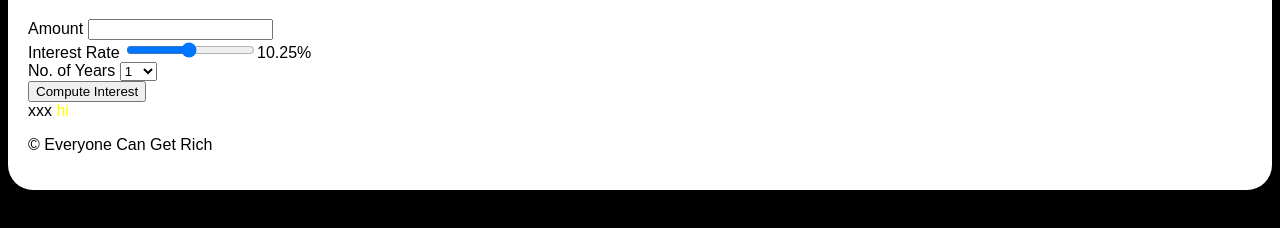
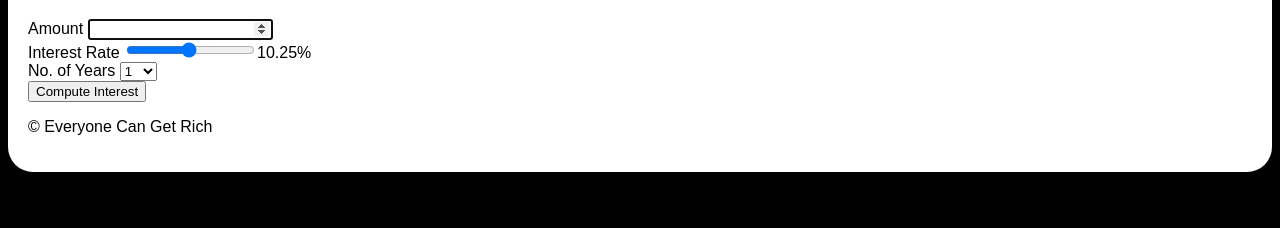
Before and after one commit to solajk/solajk.github.io, a plain HTML site: page interest-cal/index.html in a window 1280 px wide. Both pictures are taken after a click on the button "Compute Interest". Shown: the part 90-318 px from the top of the page. Drawn offline with Linux system fonts and the light colour scheme.

Commit message:
saving 021421

```diff
--- a/interest-cal/index.html
+++ b/interest-cal/index.html
@@ -9,8 +9,8 @@
         <div class="maindiv">
             <h1>Simple Interest Calculator</h1>
 
-            Amount <input type="number"  id="principal">  <br>
-            Interest Rate <input type="range" id="rate" min='1' max='20' step='0.25' value='10.25' onchange="displayRate()"><span id="rate display">10.25%</span>  <br>
+            Amount <input type="number"  id="principal">  <br/>
+            Interest Rate <input type="range" id="rate" min='1' max='20' step='0.25' value='10.25' onchange="displayRate()"><span id="rate display">10.25%</span>  <br/>
             No. of Years <select id="years">
                 <option value='1'>1</option>
                 <option value='2'>2</option>
@@ -22,11 +22,10 @@
                 <option value='8'>8</option>
                 <option value='9'>9</option>
                 <option value='10'>10</option>
-                </select><br>
-            <!--Interest : <span id="result"></span><br>-->
+                </select><br/>
 
-            <button onclick="compute()">Compute Interest</button><br>
-            <span id="result">Interest: </span>
+            <button onclick="compute()">Compute Interest</button><br/>
+            <span id="result"></span>
 
 
         <footer>
--- a/interest-cal/script.js
+++ b/interest-cal/script.js
@@ -1,14 +1,21 @@
-function messageTemplate(principal, rate, year, finalYear) {
-    return `xxx
-    <span class="yellow">${principal}hi</span>`
+function messageTemplate(principal, rate, interest, finalYear) {
+    return `If you deposit <span class="yellow">${principal}</span>,<br/>
+    at an interest rate of <span class="yellow">${rate}%</span>.<br/>
+    You will receive an amount of <span class="yellow">${interest}</span>,<br/>
+    in the year <span class="yellow">${finalYear}</span>`
 }
-
-
 function compute() {
     //get values from user input
     var principal = document.getElementById("principal").value;
     var rate = document.getElementById("rate").value;
-    var years = document.getElementById("years").value;
+    var years = parseInt(document.getElementById("years").value);
+    //validate principal input
+    if (principal <= 0){
+        alert("Enter a positive number")
+        document.getElementById("result").innerHTML = ""
+        document.getElementById("principal").focus()
+        return
+    }
     //calculate interest with formula
     var interest = principal * years * rate / 100;
     //convert years
@@ -16,11 +23,7 @@ function compute() {
     var curYear = today.getFullYear();
     var finalYear = curYear + years;
     //display message with amounts
-    var message = 'If you deposit ' + principal + ",";
-    console.log(interest)
-    document.getElementById("result").innerHTML = messageTemplate(principal, rate, curYear, finalYear);
-
-
+    document.getElementById("result").innerHTML = messageTemplate(principal, rate, interest, finalYear);
 }
 function displayRate() {
     var rate = document.getElementById("rate").value;
--- a/interest-cal/style.css
+++ b/interest-cal/style.css
@@ -12,7 +12,7 @@ body {
     margin: auto;
 }
 .yellow {
-    color: yellow;
+    background-color: yellow;
 }
 h1 {
     font-family:Verdana;
```
